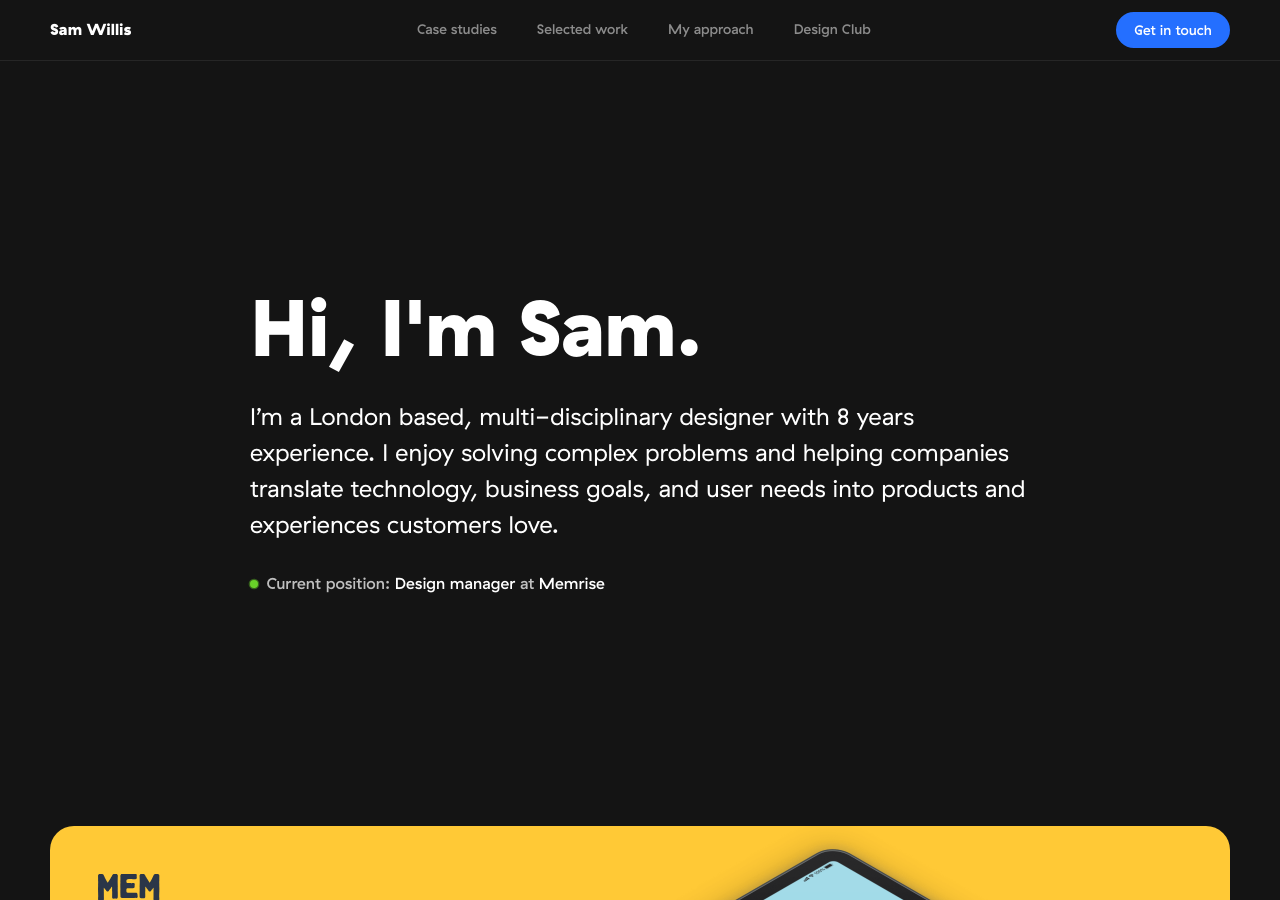
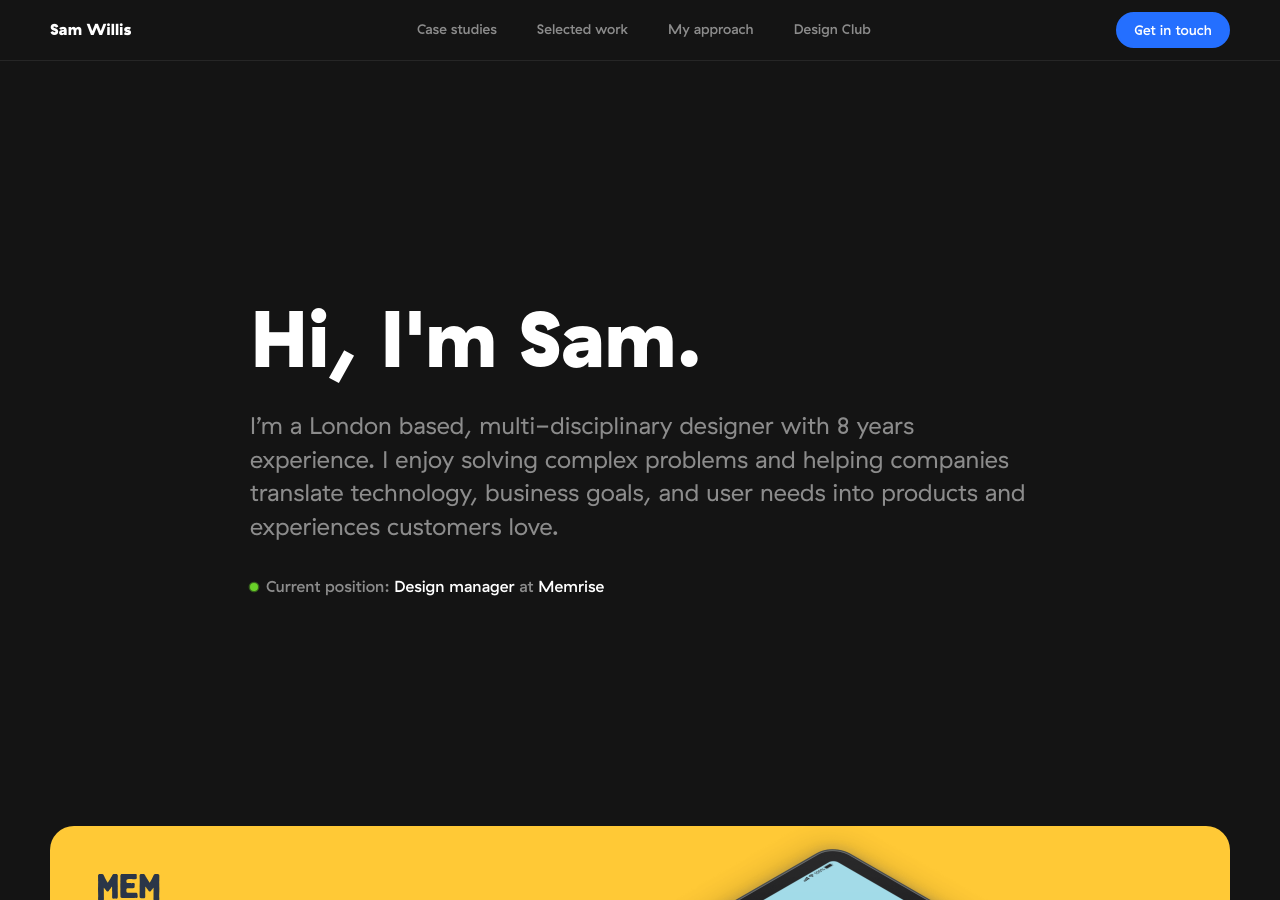
Before and after one commit to swillis/samwillis-site, a Jekyll site: the page built from index.markdown, in a window 1280 px wide and 900 px high. Built offline with Jekyll 4.4.1, drawn with Linux system fonts in a browser that asks for light colours.

Commit message:
current status and tweaks

```diff
--- a/_includes/_design-club.html
+++ b/_includes/_design-club.html
@@ -6,7 +6,7 @@
       <p class="large">I organise quarterly design meetup Design Club, an event that brings together designers of all disciplines and experience for drinks, good times, and original talks from leaders in our field. Speakers share their work, careers, and distinct perspectives on the industry.</p>
       <div class="buttons reveal-1">
         <a href="#" class="btn btn-large secondary">Join mailing list</a>
-        <a href="#" class="btn btn-large outline">Learn more</a>
+        <a href="#" class="btn btn-large tertiary">Learn more</a>
       </div>
     </div>
   </div>
--- a/_includes/_header.html
+++ b/_includes/_header.html
@@ -4,8 +4,8 @@
     I’m a London based, multi-disciplinary designer with 8 years experience. I enjoy solving complex problems and helping companies translate technology, business goals, and user needs into products and experiences customers love.
   </p>
   <div class="current-status">
+    <span class="status-indicator"></span>
     <p>
-      <span class="status-indicator"></span>
       <span>Current position:</span>
       <span class="role">Design manager</span>
       <span>at</span>
--- a/_layouts/default.html
+++ b/_layouts/default.html
@@ -3,7 +3,7 @@
   <head>
     <meta charset="utf-8">
     <meta name="viewport" content="width=device-width, initial-scale=1.0, user-scalable=no">
-    <title>{{ page.title }}</title>
+    <title>Sam Willis, Product Designer</title>
     <link rel="stylesheet" href="assets/css/styles.css">
     <script src="https://unpkg.com/scrollreveal@4.0.0/dist/scrollreveal.min.js"></script>
     <script type="text/javascript">
--- a/_sass/main.scss
+++ b/_sass/main.scss
@@ -30,13 +30,13 @@
 }
 
 p {
-  color: $gray-scale-1;
+  color: $gray-scale-7;
   margin-top: 0;
 
   &.large {
     font-size: $space-24;
-    line-height: 1.5em;
-    margin-bottom: $space-48;
+    line-height: 1.4em;
+    margin-bottom: $space-64;
 
     @media (max-width: $phone) {
       font-size: $space-20;
@@ -170,6 +170,17 @@
     }
   }
 
+  &.tertiary {
+    background-color: $gray-scale-10;
+    color: $gray-scale-1;
+    border-color: $gray-scale-10;
+
+    &:hover {
+      background-color: $gray-scale-9;
+      border-color: $gray-scale-9;
+    }
+  }
+
   &.outline {
     background-color: transparent;
     color: $gray-scale-1;
@@ -263,7 +274,7 @@
     margin: 0 0 $space-32;
 
     @media (max-width: $phone) {
-      margin: 0 0 $space-20;
+      margin: 0 0 $space-32;
     }
   }
 }
@@ -271,9 +282,13 @@
 
 .current-status {
   font-weight: 500;
+  display: flex;
+  align-items: baseline;
 
   p {
-    color: $gray-scale-6;
+    color: $gray-scale-7;
+    margin-bottom: 0;
+    line-height: 1.4em;
   }
 
   .role {
@@ -285,7 +300,7 @@
     height: $space-8;
     width: $space-8;
     border-radius: 50%;
-    margin-right: $space-4;
+    margin-right: $space-8;
     background-color: $color-success-500;
     position: relative;
     top: -1px;
@@ -766,6 +781,10 @@
     border-radius: $border-radius;
     padding: 0 $space-80;
 
+    p {
+      color: $gray-scale-1;
+    }
+
     .contact-buttons {
       display: flex;
       justify-content: center;
```
